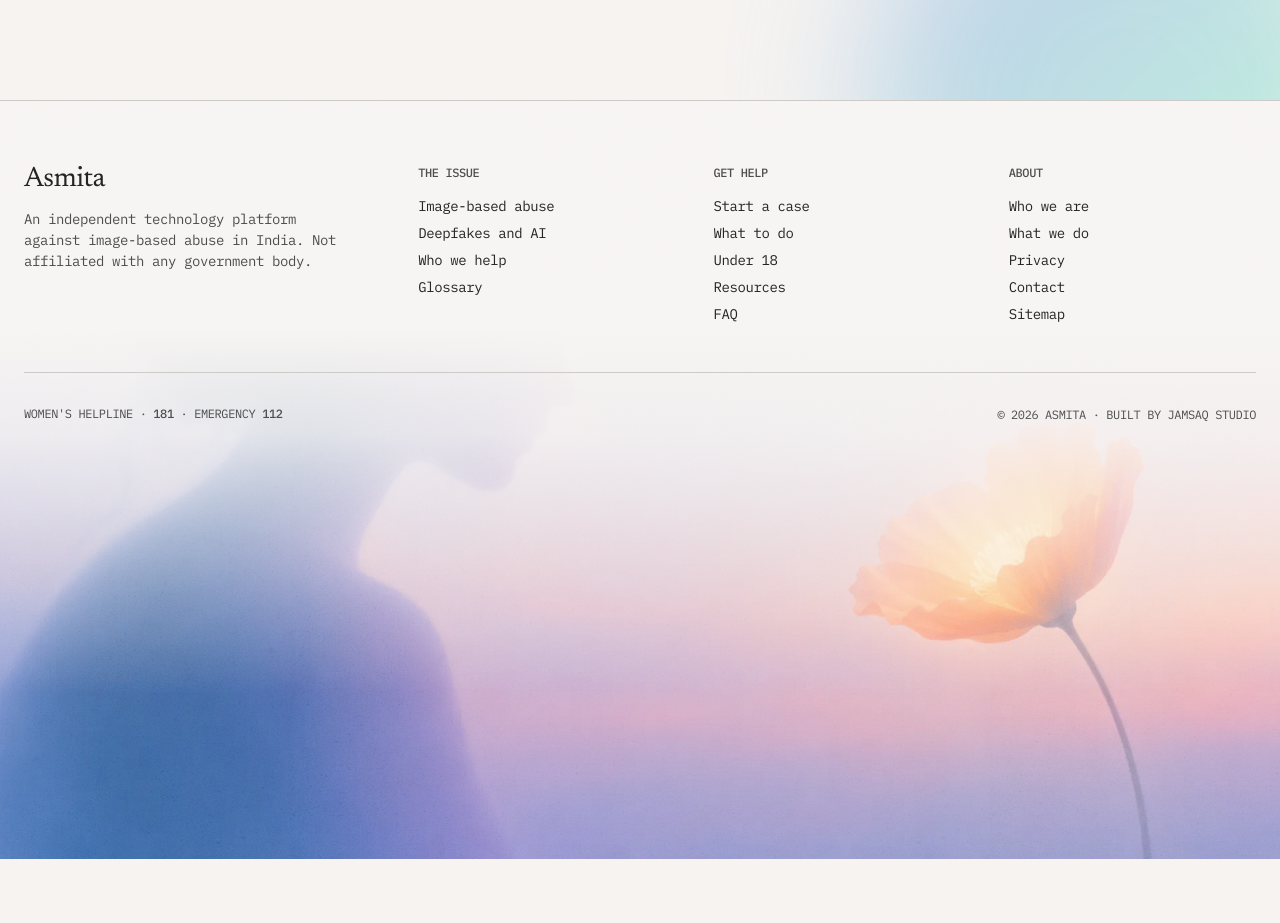
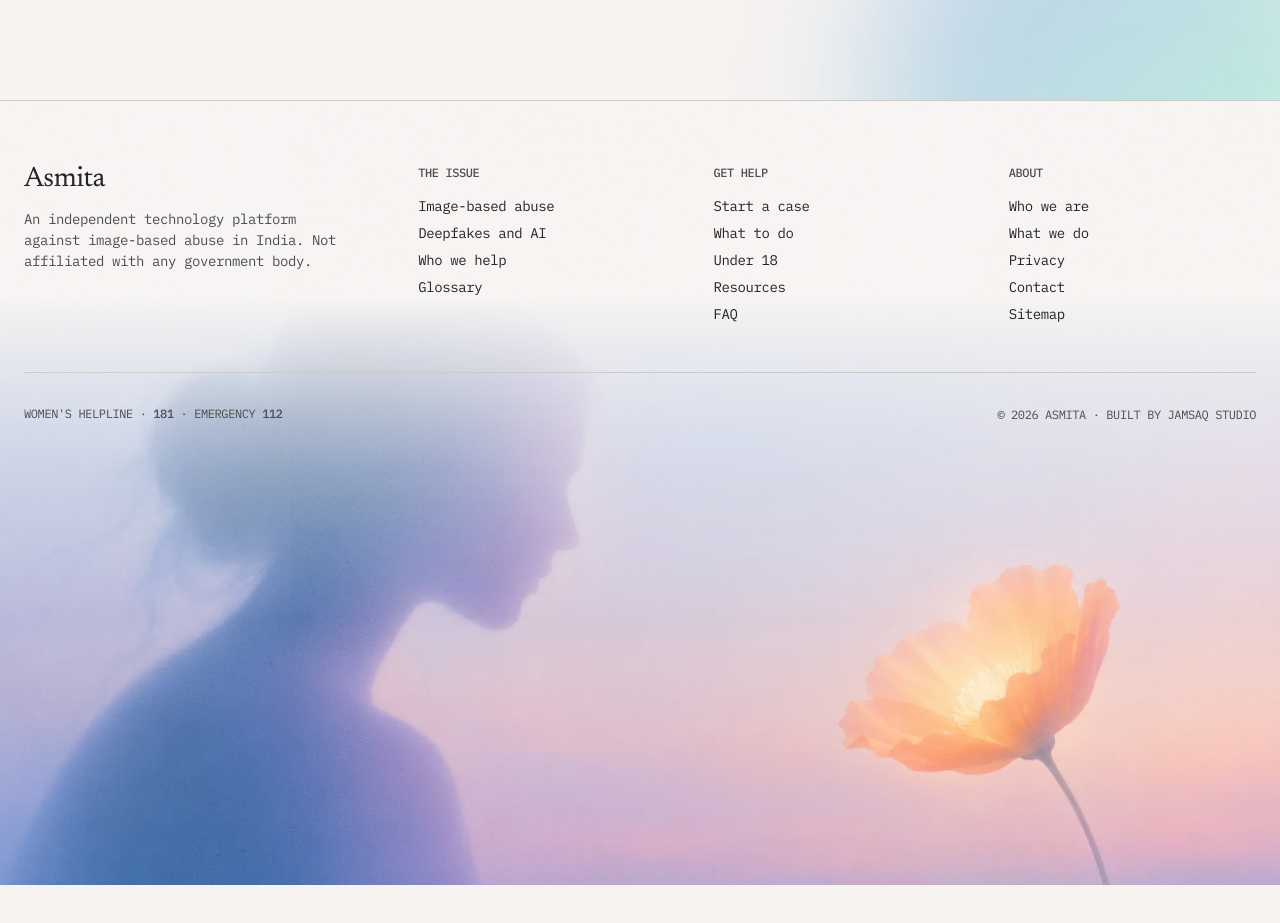
Before and after one commit to saquibreja7-hash/Asmita, a Next.js app in the folder asmita/: page / in a window 1280 px wide. Shown: the part 4341-5264 px from the top of the page. Before the commit the page ends 5241 px from the top, so only its background shows below. Built offline with nearby package versions, Linux system fonts and the light colour scheme; no server answers.

Commit message:
footer: image in a masked bottom layer so the face and bloom show on every viewport
Fixed-height pseudo-element pinned to the footer bottom with a top mask,
independent of footer height. Phone gets a face-side crop.

Co-Authored-By: Claude Fable 5.1 <noreply@anthropic.com>

```diff
--- a/asmita/src/app/globals.css
+++ b/asmita/src/app/globals.css
@@ -1103,24 +1103,25 @@ html[lang="hi"] .support-bar { text-transform: none; letter-spacing: 0; }
   z-index: 1;
   overflow: hidden;
   color: var(--color-off-black);
-  padding: 64px 0 clamp(300px, 34vw, 520px);
+  padding: 64px 0 clamp(320px, 36vw, 560px);
   font-size: 14px;
   border-top: 1px solid var(--color-ash);
-  background-color: var(--color-parchment);
-  /* Parchment dissolves into the full-bleed image beneath the bottom bar */
-  background-image:
-    linear-gradient(
-      180deg,
-      #f6f3f1 0%,
-      #f6f3f1 30%,
-      rgba(246, 243, 241, 0.85) 44%,
-      rgba(246, 243, 241, 0.45) 58%,
-      rgba(246, 243, 241, 0) 78%
-    ),
-    url("/images/footer-bg.webp");
-  background-repeat: no-repeat, no-repeat;
-  background-size: 100% 100%, cover;
-  background-position: top, center bottom;
+  background: var(--color-parchment);
+}
+
+/* The image lives in a fixed-height layer pinned to the bottom, its top masked
+   away so it dissolves out of the parchment. Independent of footer height. */
+.site-footer::before {
+  content: "";
+  position: absolute;
+  left: 0;
+  right: 0;
+  bottom: 0;
+  height: clamp(420px, 46vw, 700px);
+  background: url("/images/footer-bg.webp") center 28% / cover no-repeat;
+  -webkit-mask-image: linear-gradient(to bottom, rgba(0, 0, 0, 0) 0%, rgba(0, 0, 0, 0.6) 30%, #000 55%);
+  mask-image: linear-gradient(to bottom, rgba(0, 0, 0, 0) 0%, rgba(0, 0, 0, 0.6) 30%, #000 55%);
+  pointer-events: none;
 }
 
 /* Heavy film grain over the whole footer, as in the reference */
@@ -1135,13 +1136,10 @@ html[lang="hi"] .support-bar { text-transform: none; letter-spacing: 0; }
 }
 
 @media (max-width: 720px) {
-  .site-footer {
-    background-image:
-      linear-gradient(180deg, #f6f3f1 0%, #f6f3f1 62%, rgba(246, 243, 241, 0.5) 78%, rgba(246, 243, 241, 0) 94%),
-      url("/images/footer-bg-sm.webp");
-    background-size: 100% 100%, cover;
-    background-position: top, 70% bottom;
-    padding-bottom: 300px;
+  .site-footer { padding-bottom: 360px; }
+  .site-footer::before {
+    height: 440px;
+    background: url("/images/footer-bg-sm.webp") center 20% / cover no-repeat;
   }
 }
 
```
Also changed, not shown: asmita/public/images/footer-bg-sm.webp.
